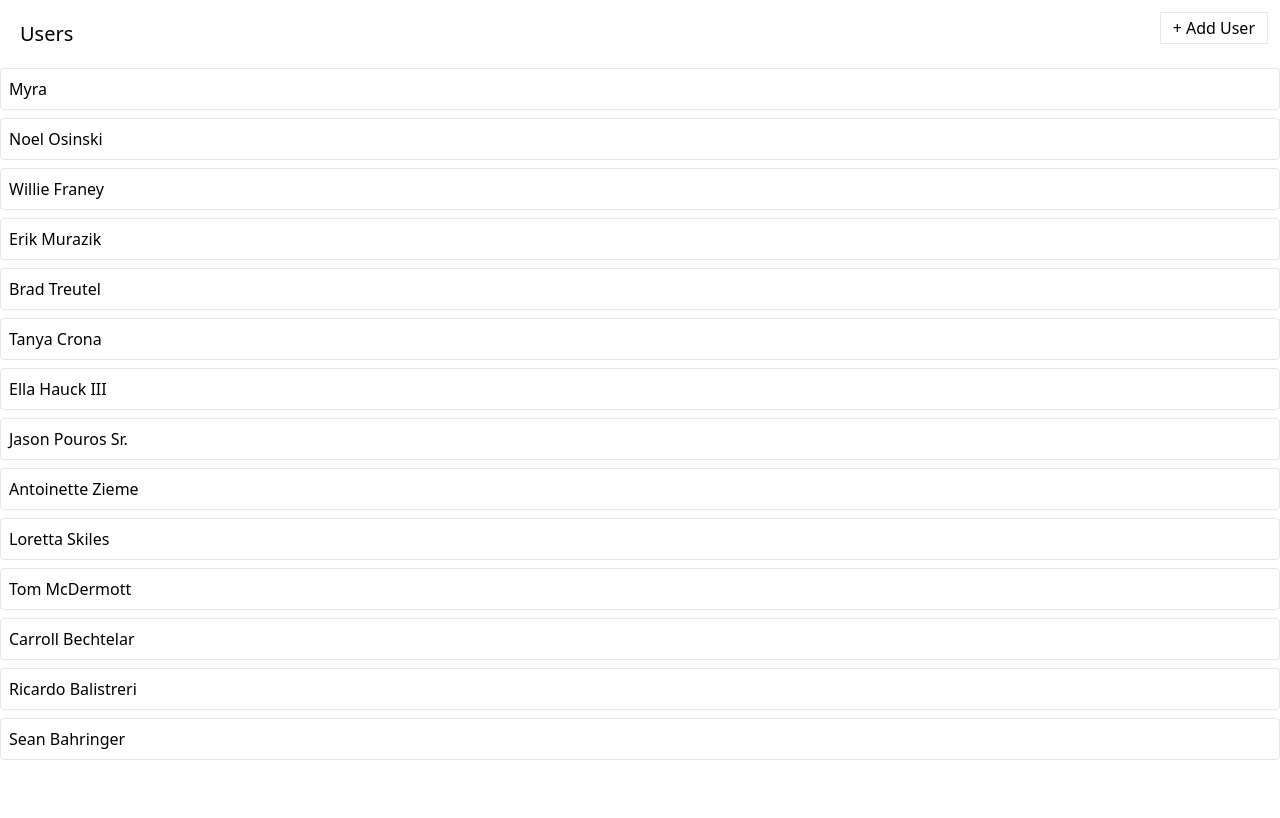
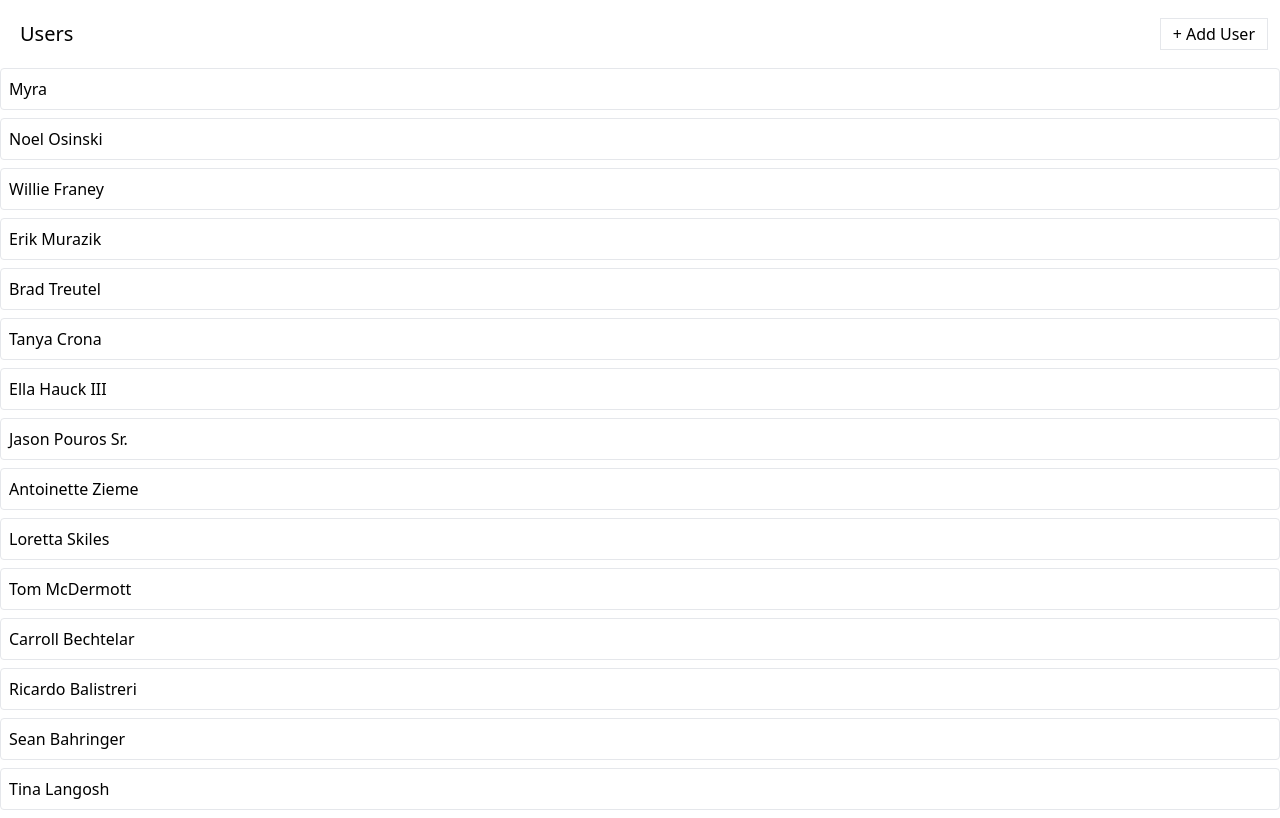
Before and after one commit to dsomleff/redux-camp-23, a React (Create React App) app in the folder media/: page / in a window 1280 px wide. Built offline with nearby package versions, Linux system fonts and the light colour scheme; data requests are answered from the project's data file.

Commit message:
Better Skeleton Display

```diff
--- a/media/db.json
+++ b/media/db.json
@@ -55,6 +55,10 @@
     {
       "name": "Sean Bahringer",
       "id": 14
+    },
+    {
+      "name": "Tina Langosh",
+      "id": 15
     }
   ],
   "albums": [],
--- a/media/src/components/UsersList.js
+++ b/media/src/components/UsersList.js
@@ -3,26 +3,31 @@
 import { fetchUsers, addUser } from '../store';
 import Button from './Button';
 import Skeleton from './Skeleton';
-import {useThunk} from "../hooks/use-thunk";
+import { useThunk } from '../hooks/use-thunk';
 
 function UsersList() {
-    const [doFetchUsers, isLoadingUsers, loadingUsersError] = useThunk(fetchUsers);
+    const [doFetchUsers, isLoadingUsers, loadingUsersError] =
+        useThunk(fetchUsers);
     const [doCreateUser, isCreatingUser, creatingUserError] = useThunk(addUser);
-    const { data } = useSelector((state) =>   state.users );
+    const { data } = useSelector((state) => {
+        return state.users;
+    });
 
-    useEffect(() =>  doFetchUsers(), [doFetchUsers]);
+    useEffect(() => {
+        doFetchUsers();
+    }, [doFetchUsers]);
 
-    const handleUserAdd = () =>  doCreateUser();
+    const handleUserAdd = () => {
+        doCreateUser();
+    };
 
+    let content;
     if (isLoadingUsers) {
-        return <Skeleton times={6} className="h-10 w-full" />;
-    }
-
-    if (loadingUsersError) {
-        return <div>Error fetching data...</div>;
-    }
-
-    const renderedUsers = data.map((user) => {
+        content = <Skeleton times={6} className="h-10 w-full" />;
+    } else if (loadingUsersError) {
+        content = <div>Error fetching data...</div>;
+    } else {
+        content = data.map((user) => {
             return (
                 <div key={user.id} className="mb-2 border rounded">
                     <div className="flex p-2 justify-between items-center cursor-pointer">
@@ -31,17 +36,18 @@
                 </div>
             );
         });
+    }
 
     return (
         <div>
-            <div className="flex flex-row justify-between m-3">
+            <div className="flex flex-row justify-between items-center m-3">
                 <h1 className="m-2 text-xl">Users</h1>
                 <Button loading={isCreatingUser} onClick={handleUserAdd}>
                     + Add User
                 </Button>
                 {creatingUserError && 'Error creating user...'}
             </div>
-            {renderedUsers}
+            {content}
         </div>
     );
 }
```
Lines whose indentation alone changed are shown as unchanged.
